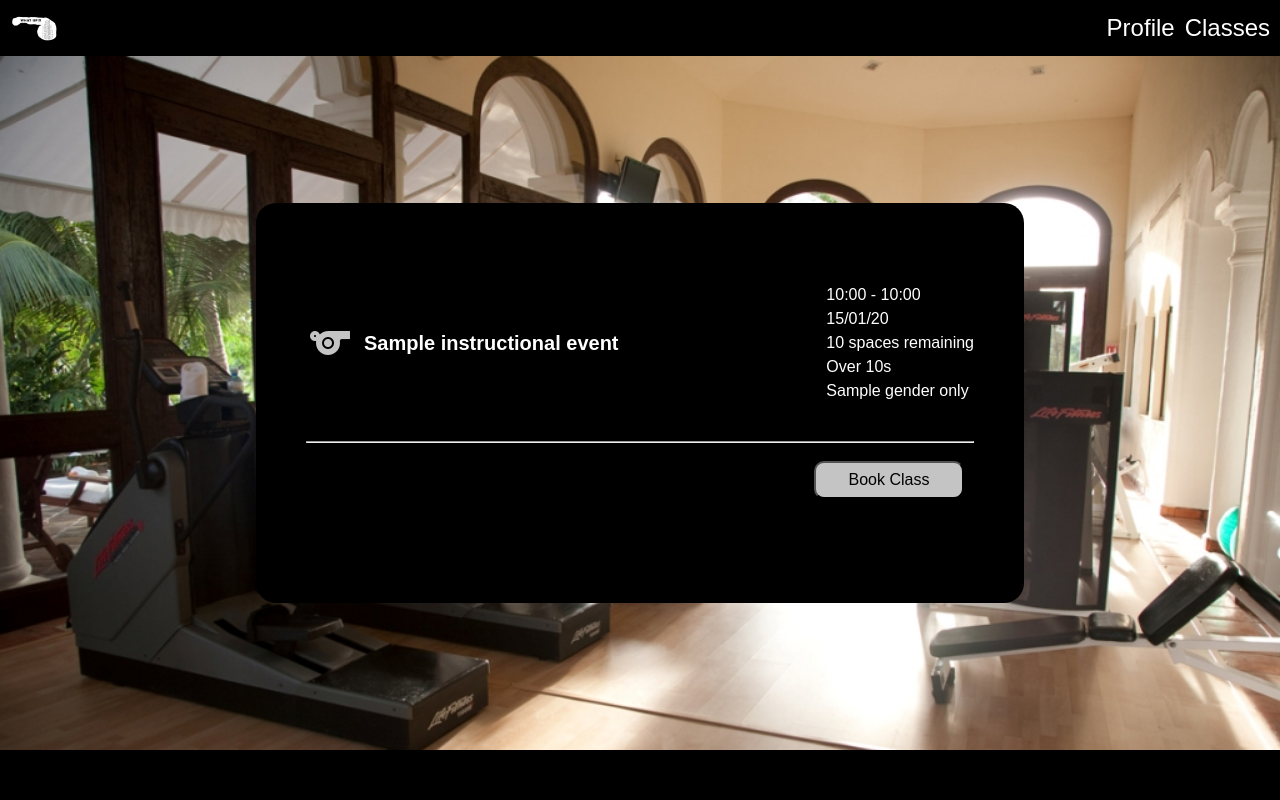
After one commit to douglasrusse11/gym_project, a Flask app: template templates/members_area/show_class.html in a window 1280 px wide. The commit adds this page. Run offline with Flask 2, Linux system fonts and the light colour scheme; the template is opened without the code that fills it: most values are stand-ins (such as "Sample title", 1, 10 or a date in 2020).

Commit message:
adds templates/members_area/show_class template

```diff
--- a/controllers/members_area_controller.py
+++ b/controllers/members_area_controller.py
@@ -40,4 +40,5 @@ def show_eligible_classes(id):
 def show_class(member_id, instructional_event_id):
     member = member_repository.select(member_id)
     instructional_event = instructional_event_repository.select(instructional_event_id)
-    return f"Member: {member.full_name()}, Class: {instructional_event.__dict__}"
+    spaces_remaining = instructional_event.capacity - len(instructional_event.members)
+    return render_template("members_area/show_class.html", member=member, instructional_event=instructional_event, spaces_remaining=spaces_remaining)
--- a/templates/members_area/show_all_classes.html
+++ b/templates/members_area/show_all_classes.html
@@ -1,6 +1,7 @@
-{% extends "multi-container.html" %}
+{% extends "members_area/index.html" %}
 
-{% block multi_container %}
+{% block content %}
+<div class="multi-container">
 <section class="classes">
     {% for instructional_event in instructional_events %}
         <div class="individual-container {% if not instructional_event.has_capacity() %} fully-booked {% endif %}">
@@ -37,4 +38,5 @@
         </div>
     {% endfor %}
 </section>
+</div>
 {% endblock %}
--- /dev/null
+++ b/templates/members_area/show_class.html
@@ -0,0 +1,41 @@
+{% extends "members_area/index.html" %}
+
+{% block content %}
+<div class="single-container">
+<div class="class-heading">
+    <div class="class-name">
+        <span class="material-icons">
+            {% if instructional_event.name == 'Yoga' %}
+                self_improvement
+            {% elif instructional_event.name == 'Martial Arts' %}
+                sports_martial_arts
+            {% else %}
+                sports
+            {% endif %}
+        </span>
+        <h2>{{ instructional_event.name }}</h2>
+    </div>
+    <div class="class-details">
+        <p>{{ instructional_event.time.__format__('%H:%M') }} - {{ instructional_event.end_time().__format__('%H:%M') }}</p>
+        <p>{{ instructional_event.time.__format__('%d/%m/%y') }}</p>
+        <p>{{ spaces_remaining }} spaces remaining</p>
+        {% if instructional_event.min_age %}
+            <p>Over {{ instructional_event.min_age }}s</p>
+        {% endif %}
+        {% if instructional_event.gender %}
+            <p>{{ instructional_event.gender }} only</p>
+        {% endif %}
+    </div>
+</div>
+<hr class="class-separator">
+{% if member in instructional_event.members %}
+<form action="/members_area/{{ member.id }}/classes" class="book-class-button">
+    <input type="submit" value="Back">
+</form>
+{% else %}
+<form action="/members_area/{{ member.id }}/classes/{{ instructional_event.id }}" method="post" class="book-class-button">
+    <input type="submit" value="Book Class">
+</form>
+{% endif %}
+</div>
+{% endblock %}
```
